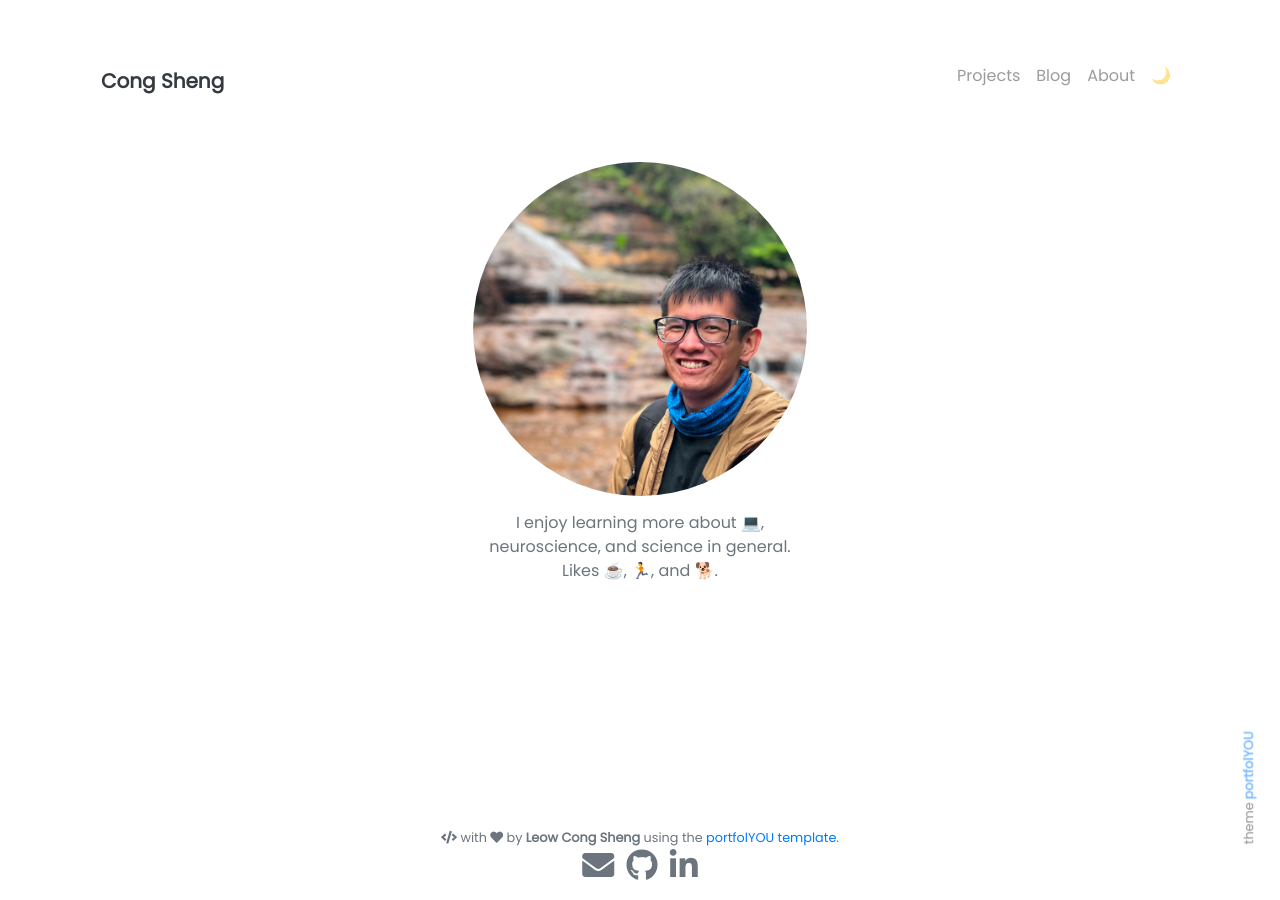
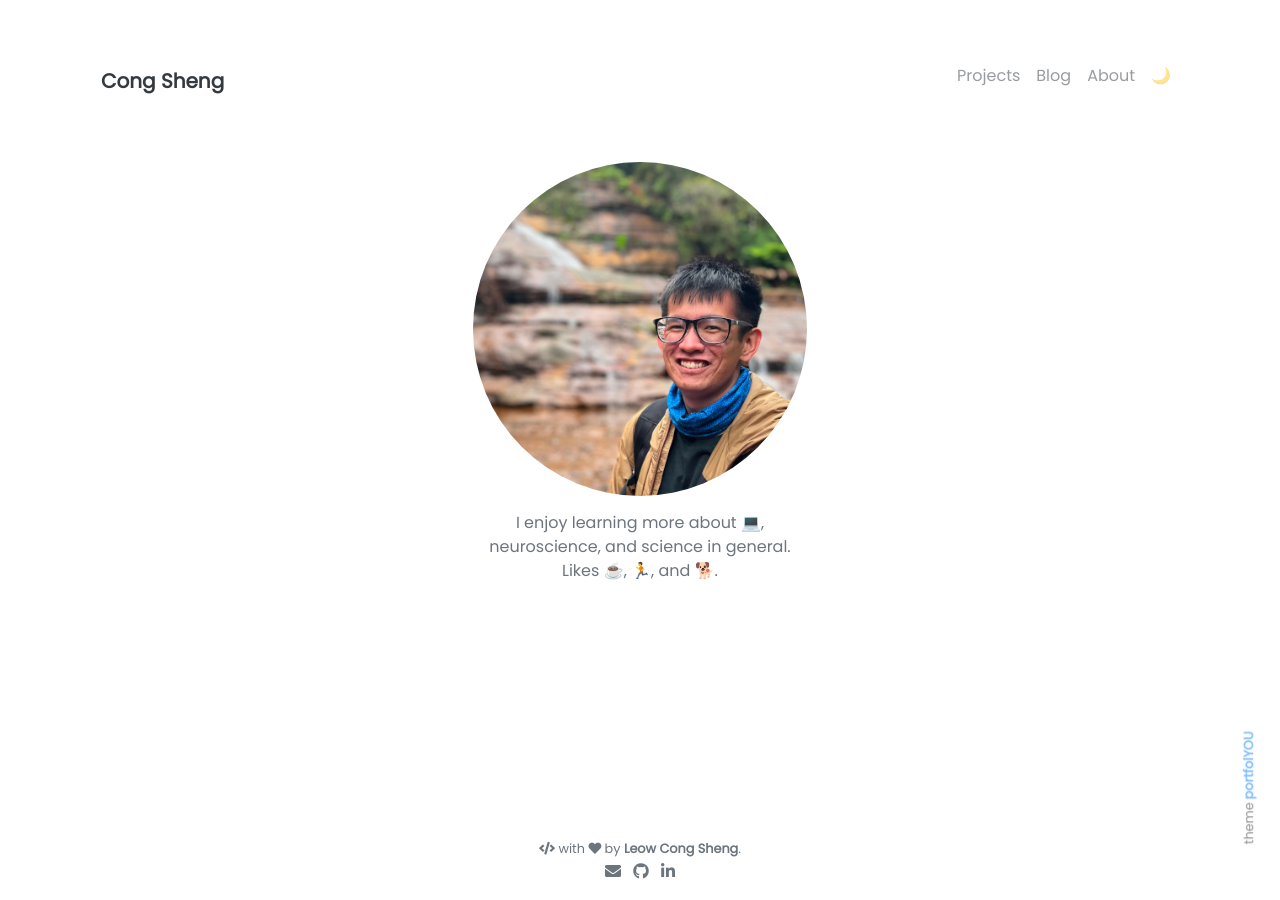
Before and after one commit to CongSheng/CongSheng.github.io, a Jekyll site: the page built from pages/index.md, in a window 1280 px wide. Built offline with Jekyll 4.4.1, drawn with Linux system fonts in a browser that asks for light colours; nearby versions of some CDN libraries; emoji names are drawn with the system emoji font.

Commit message:
Undo changes

```diff
--- a/_includes/footer.html
+++ b/_includes/footer.html
@@ -2,8 +2,7 @@
 
   <small class="text-muted mb-2">
     <i class="fas fa-code"></i> with <i class="fas fa-heart"></i>
-    by <strong>{{ site.author.name }}</strong> using the
-    <a href="https://github.com/YoussefRaafatNasry/portfolYOU">portfolYOU template</a>.
+    by <strong>{{ site.author.name }}</strong>.
   </small>
 
   {% include social.html %}
--- a/_includes/social.html
+++ b/_includes/social.html
@@ -11,7 +11,7 @@
        style="color: #{{ unfocused_color }}"
        onMouseOver="this.style.color='#{{ service_data.color }}'"
        onMouseOut="this.style.color='#{{ unfocused_color }}'">
-      <i class="{{ service_data.icon }} fa-2x"></i>
+      <i class="{{ service_data.icon }} fa-1x"></i>
     </a>
     {%- endif -%}
 
```
